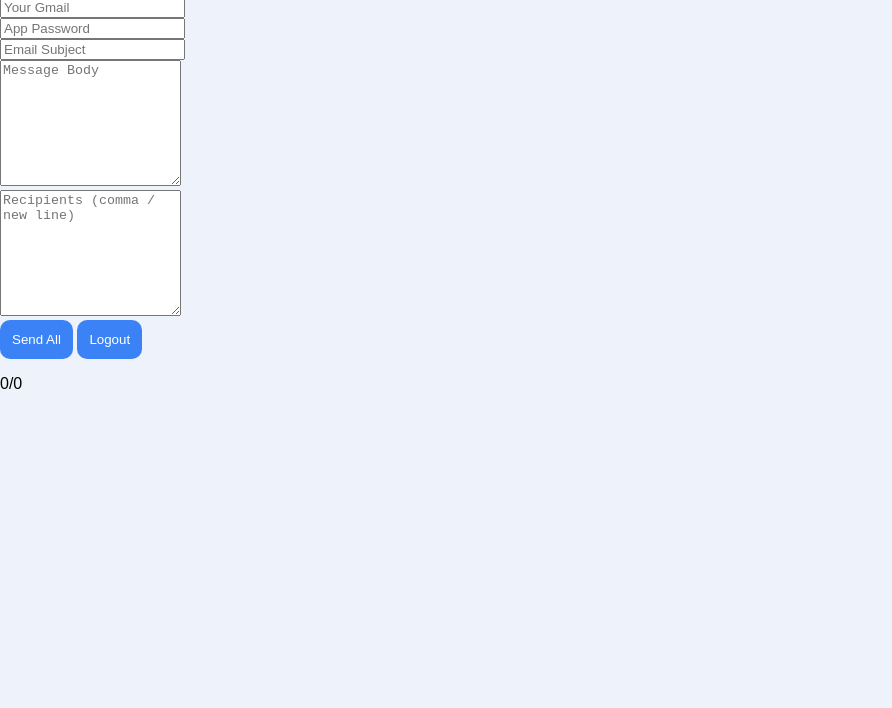
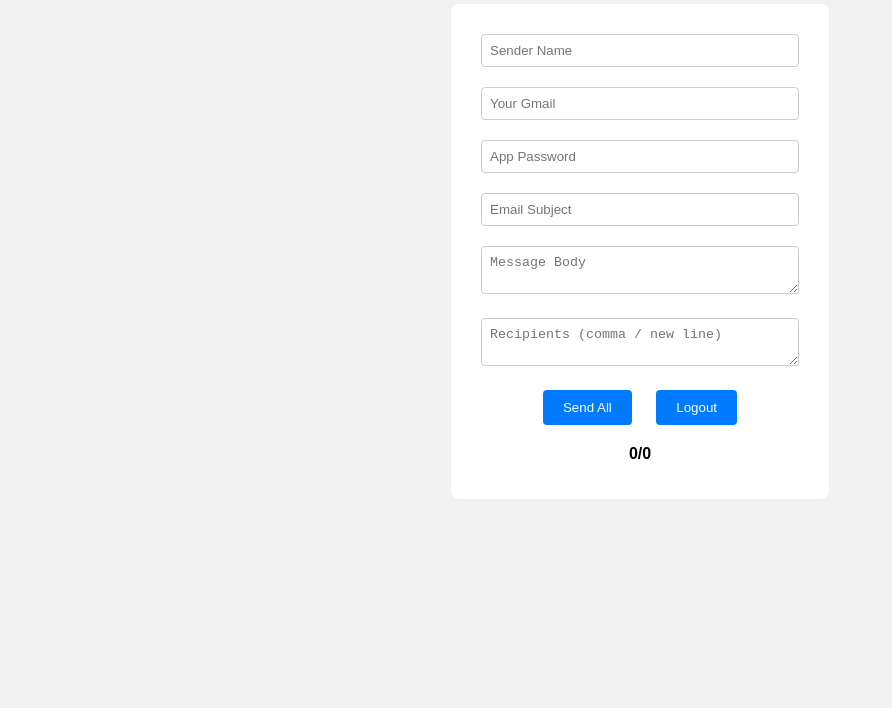
Before and after one commit to infobesttoolsmail882/manikant-lodhi-ne, a website: page public/launcher.html in a window 1280 px wide. Shown: the part 92-800 px from the top of the page, without its empty margins (0-892 px from the left). Drawn offline with Linux system fonts and the light colour scheme.

Commit message:
Update style.css

```diff
--- a/public/style.css
+++ b/public/style.css
@@ -1,8 +1,40 @@
-body{font-family:Arial;background:#eef3fb;margin:0}
-.login-box{width:360px;margin:120px auto;background:#fff;padding:30px;border-radius:16px;text-align:center}
-.login-box input{width:100%;padding:12px;margin-bottom:12px;border-radius:10px;border:1px solid #ccc}
-.login-box button{width:100%;padding:14px;border-radius:12px;border:none;background:#3b82f6;color:#fff}
-.page{display:flex;justify-content:center;padding-top:40px}
-.card{width:500px;background:#fff;border-radius:18px;padding:30px;display:flex;flex-direction:column;gap:10px}
-textarea{height:120px}
-button{padding:12px;border-radius:10px;border:none;background:#3b82f6;color:#fff}
+body {
+  font-family: Arial, sans-serif;
+  background-color: #f2f2f2;
+  text-align: center;
+  padding: 20px;
+}
+
+form {
+  background-color: white;
+  padding: 20px;
+  display: inline-block;
+  border-radius: 8px;
+}
+
+input, textarea {
+  width: 300px;
+  margin: 10px;
+  padding: 8px;
+  border-radius: 4px;
+  border: 1px solid #ccc;
+}
+
+button {
+  margin: 10px;
+  padding: 10px 20px;
+  background-color: #007bff;
+  color: white;
+  border: none;
+  border-radius: 4px;
+  cursor: pointer;
+}
+
+button:hover {
+  background-color: #0056b3;
+}
+
+#counter {
+  margin-top: 10px;
+  font-weight: bold;
+}
```
